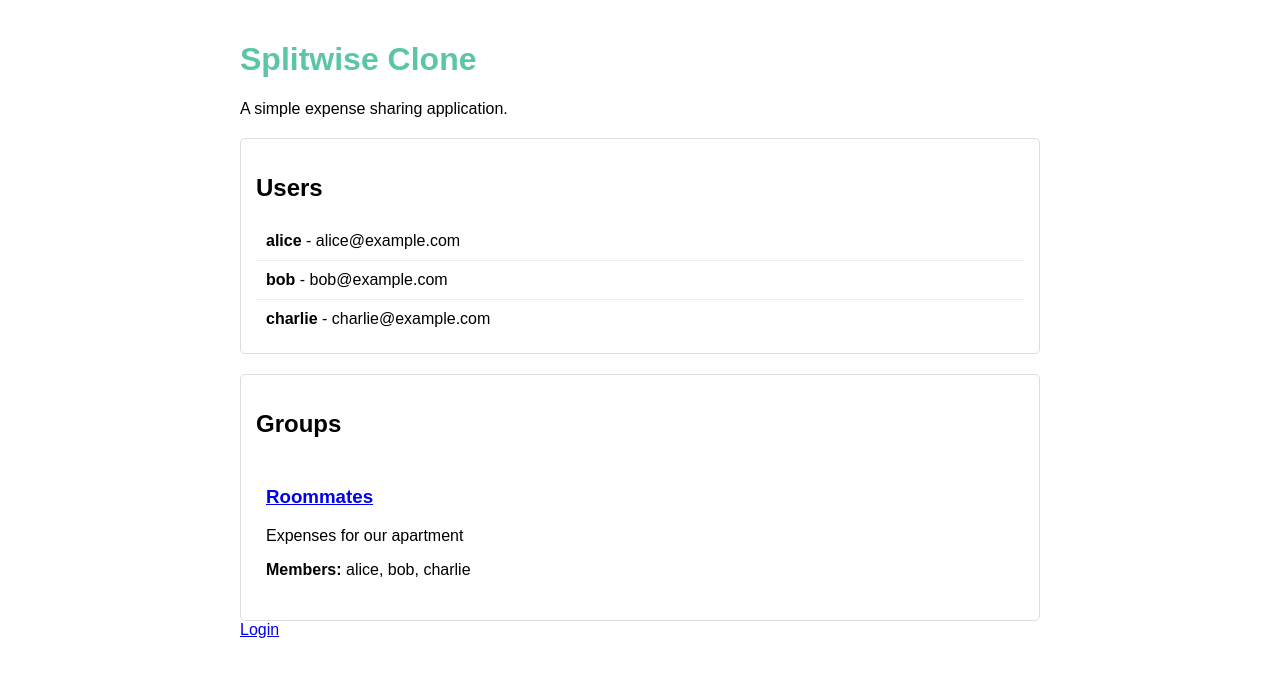
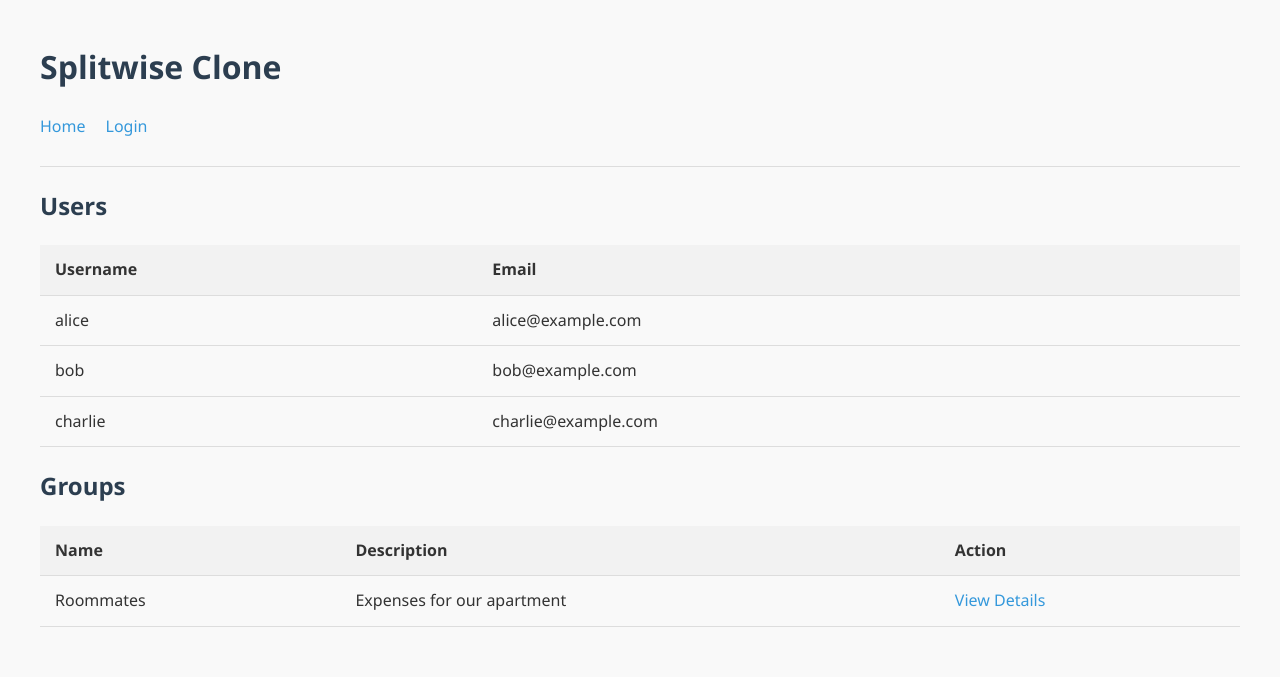
Before and after one commit to scalolli/splitwise-clone, a Flask app: page / in a window 1280 px wide. Shown: the top 677 px of the page. Run offline with Flask 2, Linux system fonts and the light colour scheme; data comes from the database, SQL or seed files in the repository.

Commit message:
Add styling to application templates

```diff
--- /dev/null
+++ b/app/static/css/style.css
@@ -0,0 +1,123 @@
+/* General styles */
+body {
+    font-family: 'Segoe UI', Tahoma, Geneva, Verdana, sans-serif;
+    line-height: 1.6;
+    color: #333;
+    max-width: 1200px;
+    margin: 0 auto;
+    padding: 20px;
+    background-color: #f9f9f9;
+}
+
+h1, h2, h3 {
+    color: #2c3e50;
+}
+
+a {
+    color: #3498db;
+    text-decoration: none;
+}
+
+a:hover {
+    text-decoration: underline;
+}
+
+/* Form styles */
+form {
+    background: white;
+    padding: 20px;
+    border-radius: 5px;
+    box-shadow: 0 2px 5px rgba(0,0,0,0.1);
+    max-width: 500px;
+    margin: 20px 0;
+}
+
+label {
+    display: block;
+    margin-bottom: 5px;
+    font-weight: bold;
+}
+
+input[type="text"],
+input[type="email"],
+input[type="password"] {
+    width: 100%;
+    padding: 10px;
+    margin-bottom: 20px;
+    border: 1px solid #ddd;
+    border-radius: 4px;
+    box-sizing: border-box;
+}
+
+button {
+    background-color: #3498db;
+    color: white;
+    padding: 10px 15px;
+    border: none;
+    border-radius: 4px;
+    cursor: pointer;
+    font-size: 16px;
+}
+
+button:hover {
+    background-color: #2980b9;
+}
+
+/* Table styles */
+table {
+    width: 100%;
+    border-collapse: collapse;
+    margin: 20px 0;
+}
+
+th, td {
+    padding: 12px 15px;
+    text-align: left;
+    border-bottom: 1px solid #ddd;
+}
+
+th {
+    background-color: #f2f2f2;
+    font-weight: bold;
+}
+
+tr:hover {
+    background-color: #f5f5f5;
+}
+
+/* Error messages */
+.error {
+    color: #e74c3c;
+    background-color: #fadbd8;
+    padding: 10px;
+    border-radius: 4px;
+    margin-bottom: 20px;
+}
+
+/* Navigation */
+nav {
+    margin-bottom: 20px;
+    padding-bottom: 10px;
+    border-bottom: 1px solid #ddd;
+}
+
+nav ul {
+    list-style-type: none;
+    padding: 0;
+    display: flex;
+}
+
+nav li {
+    margin-right: 20px;
+}
+
+/* Login specific */
+.login-container {
+    max-width: 400px;
+    margin: 50px auto;
+}
+
+.login-container h1 {
+    text-align: center;
+    margin-bottom: 30px;
+}
--- a/app/templates/index.html
+++ b/app/templates/index.html
@@ -1,67 +1,47 @@
 <!DOCTYPE html>
 <html>
 <head>
-    <title>Splitwise Clone</title>
-    <style>
-        body {
-            font-family: Arial, sans-serif;
-            max-width: 800px;
-            margin: 0 auto;
-            padding: 20px;
-        }
-        h1 {
-            color: #5bc5a7;
-        }
-        .section {
-            margin-top: 20px;
-            border: 1px solid #ddd;
-            padding: 15px;
-            border-radius: 5px;
-        }
-        .item {
-            padding: 10px;
-            border-bottom: 1px solid #eee;
-        }
-        .item:last-child {
-            border-bottom: none;
-        }
-    </style>
+    <title>Home - Splitwise Clone</title>
+    <link rel="stylesheet" href="{{ url_for('static', filename='css/style.css') }}">
 </head>
 <body>
     <h1>Splitwise Clone</h1>
-    <p>A simple expense sharing application.</p>
 
-    <div class="section">
+    <nav>
+        <ul>
+            <li><a href="{{ url_for('main.index') }}">Home</a></li>
+            <li><a href="{{ url_for('auth.login') }}">Login</a></li>
+        </ul>
+    </nav>
+
     <h2>Users</h2>
-        {% if users %}
+    <table>
+        <tr>
+            <th>Username</th>
+            <th>Email</th>
+        </tr>
         {% for user in users %}
-                <div class="item">
-                    <strong>{{ user.username }}</strong> - {{ user.email }}
-                </div>
+        <tr>
+            <td>{{ user.username }}</td>
+            <td>{{ user.email }}</td>
+        </tr>
         {% endfor %}
-        {% else %}
-            <p>No users found.</p>
-        {% endif %}
-    </div>
+    </table>
 
-    <div class="section">
     <h2>Groups</h2>
-        {% if groups %}
+    <table>
+        <tr>
+            <th>Name</th>
+            <th>Description</th>
+            <th>Action</th>
+        </tr>
         {% for group in groups %}
-                <div class="item">
-                    <h3><a href="{{ url_for('groups.group', group_id=group.id) }}">{{ group.name }}</a></h3>
-                    <p>{{ group.description }}</p>
-                    <p><strong>Members:</strong>
-                        {% for member in group.members %}
-                            {{ member.username }}{% if not loop.last %}, {% endif %}
+        <tr>
+            <td>{{ group.name }}</td>
+            <td>{{ group.description }}</td>
+            <td><a href="{{ url_for('groups.group', group_id=group.id) }}">View Details</a></td>
+        </tr>
         {% endfor %}
-                    </p>
-                </div>
-            {% endfor %}
-        {% else %}
-            <p>No groups found.</p>
-        {% endif %}
-    </div>
-    <a href="{{ url_for('auth.login') }}" class="btn btn-primary">Login</a>
+    </table>
 </body>
 </html>
```
Also changed, not shown: app/templates/group.html (+10 -2 lines), app/templates/login.html (+9 -2 lines). Lines whose indentation alone changed are shown as unchanged.
